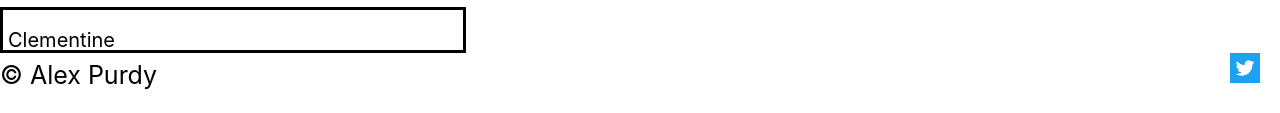
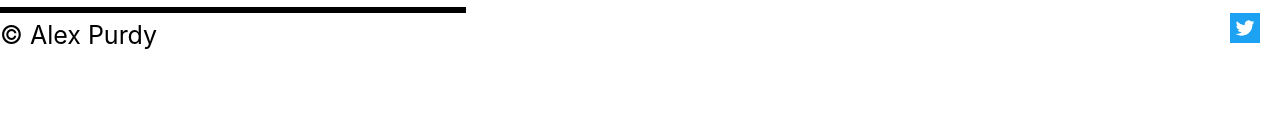
Before and after one commit to alexpurdy00/avt-217, a plain HTML site: page p3/aboutme.html in a window 1280 px wide. Shown: the part 917-1030 px from the top of the page. After the commit the page ends 990 px from the top, so only its background shows below. Drawn offline with Linux system fonts and the light colour scheme.

Commit message:
Update aboutme.html

```diff
--- a/p3/aboutme.html
+++ b/p3/aboutme.html
@@ -69,9 +69,9 @@
 				</a>
 			</div><!--smallportfolio close-->
 			<div class="smallportfolio">
-				<a href="">
+				<!--<a href="">
 					<h1>Clementine</h1>
-				</a>
+				</a>-->
 			</div><!--smallportfolio close-->
 		</div><!--spbox close-->
 	</main>
```
